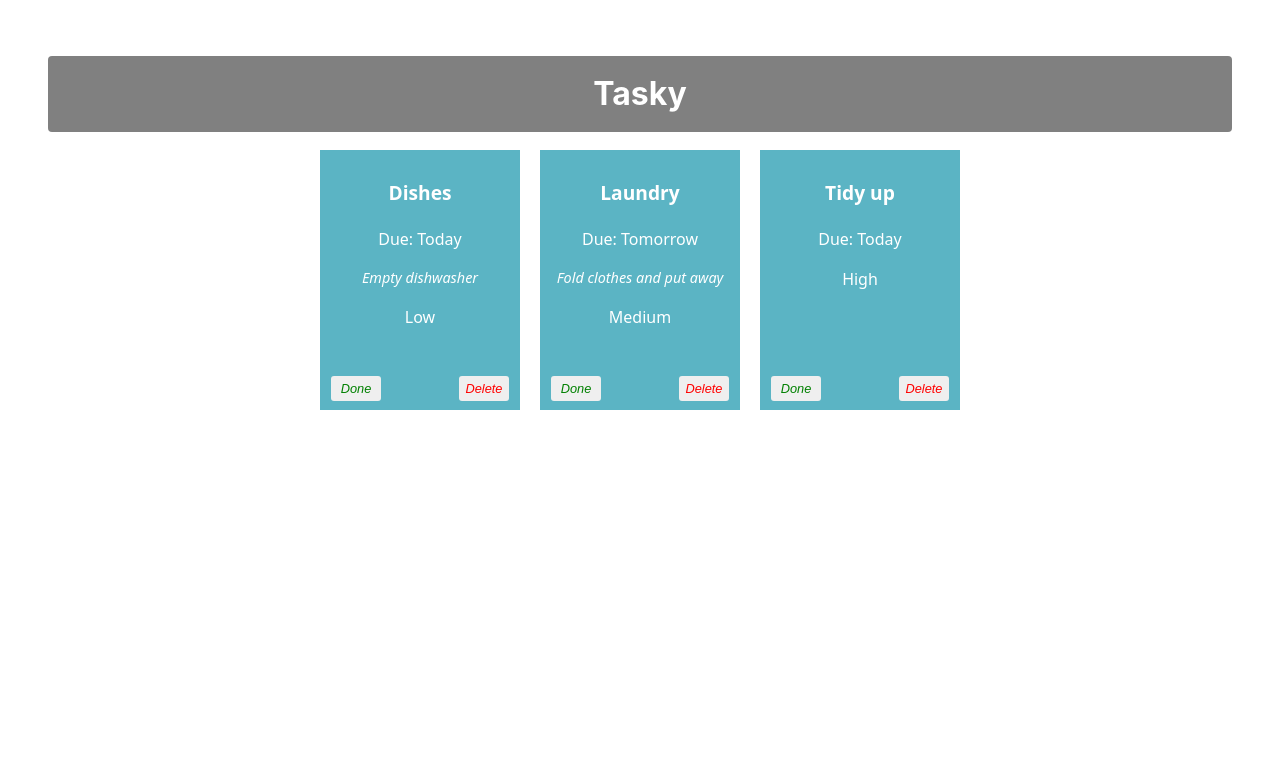
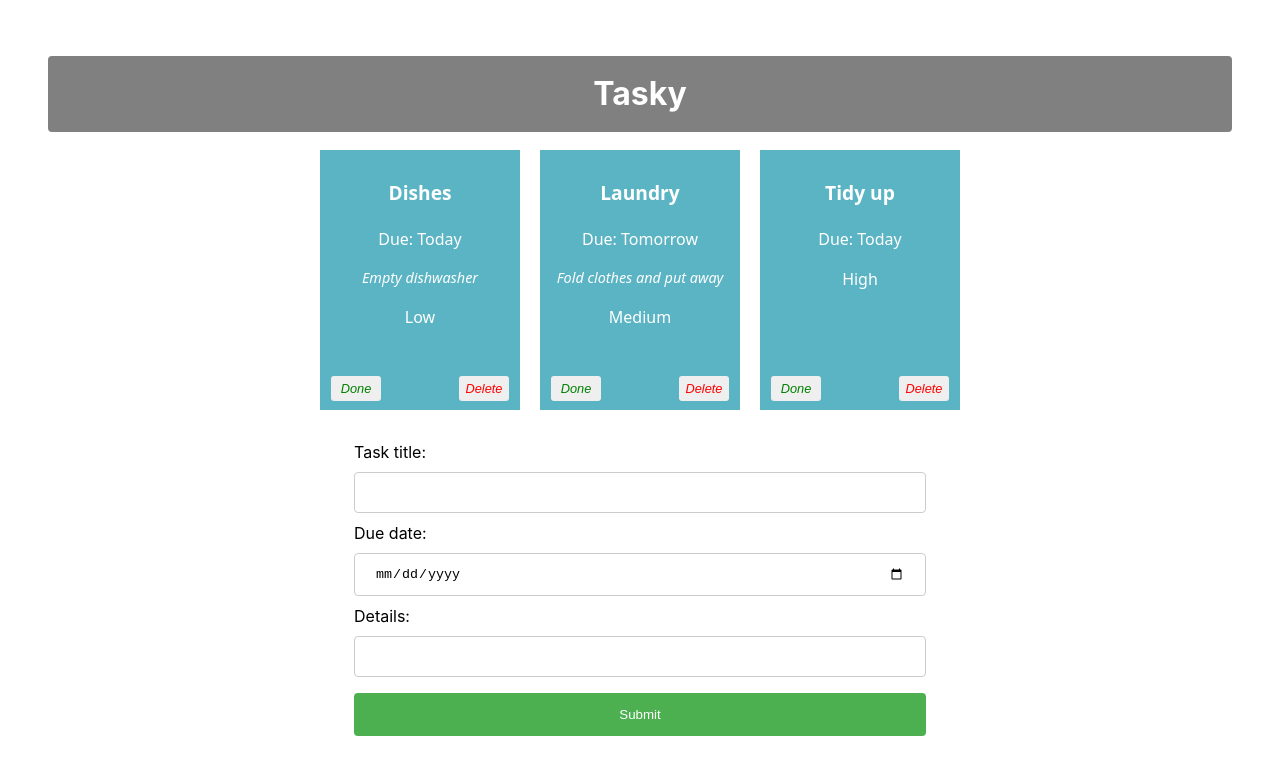
Before and after one commit to AdamC-05/react-basics-labs, a React (Vite) app in the folder tasky/: page / in a window 1280 px wide. Shown: the top 774 px of the page. Built offline with nearby package versions, Linux system fonts and the light colour scheme.

Commit message:
Add task: form added

```diff
--- a/tasky/src/App.css
+++ b/tasky/src/App.css
@@ -69,3 +69,34 @@
   right: 5px;
   color: red;
 }
+
+input[type=text], input[type=date] {
+  width: 100%;
+  padding: 12px 20px;
+  margin: 8px 0;
+  display: inline-block;
+  border: 1px solid #ccc;
+  border-radius: 4px;
+  box-sizing: border-box;
+}
+
+input[type=submit] {
+  width: 100%;
+  background-color: #4CAF50;
+  color: white;
+  padding: 14px 20px;
+  margin: 8px 0;
+  border: none;
+  border-radius: 4px;
+  cursor: pointer;
+}
+
+input[type=submit]:hover {
+  background-color: #45a049;
+}
+
+form {
+  text-align: left;
+  width: 50%;
+  margin: auto;
+}
--- a/tasky/src/App.jsx
+++ b/tasky/src/App.jsx
@@ -1,6 +1,7 @@
 import './App.css';
 import Task from './components/Task';
 import React, { useState } from 'react';
+import AddTaskForm from './components/Form';
 
 function App() {
       const [ taskState, setTaskState ] = useState({
@@ -18,6 +19,13 @@
     console.log(`${taskIndex} ${tasks[taskIndex].done}`);
   }
 
+    const deleteHandler = (taskIndex) => {
+    const tasks = [...taskState.tasks];
+    tasks.splice(taskIndex, 1);
+    setTaskState({tasks});
+  }
+
+
 
 
     return (
@@ -32,9 +40,11 @@
       key={task.id}
       done={task.done}
       markDone={() => doneHandler(index)}
+      deleteTask = {() => deleteHandler(index)}
+
     />
   ))}
-
+  <AddTaskForm />
 
     </div>
   );
--- /dev/null
+++ b/tasky/src/components/Form.jsx
@@ -0,0 +1,26 @@
+const AddTaskForm = (props) => {
+
+  return (
+    <div>
+      <form>
+        <label>
+            Task title:
+            <input type="text" name="title" required />
+        </label>
+        <br />
+        <label>
+            Due date:
+            <input type="date" name="deadline" required />
+        </label>
+        <br />
+        <label>
+            Details:
+            <input type="text" name="description" />
+        </label>
+        <input type="submit" value="Submit" />
+        </form>
+    </div>
+  )
+};
+
+export default AddTaskForm;
```
